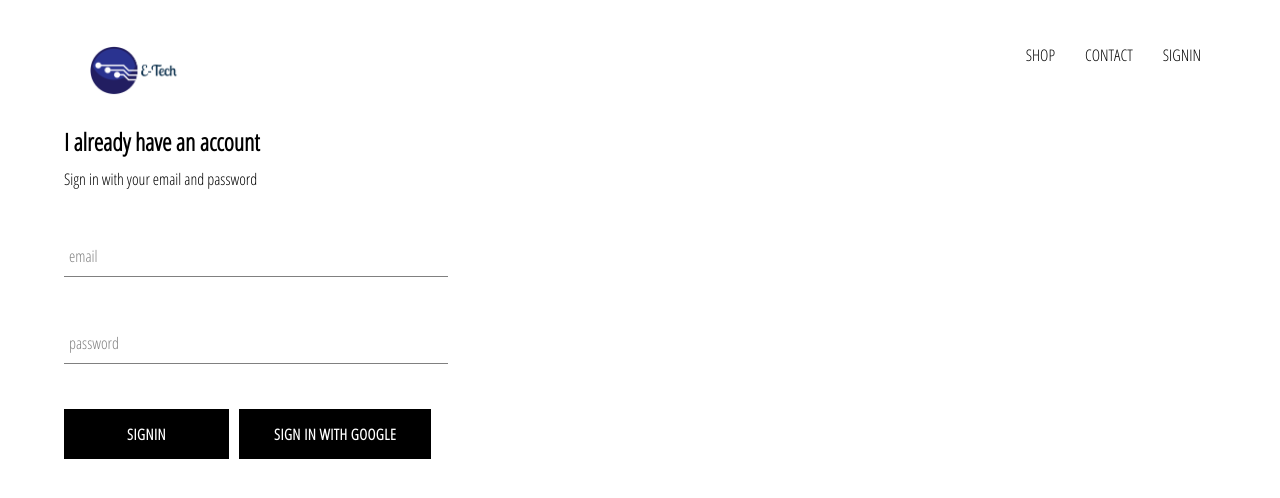
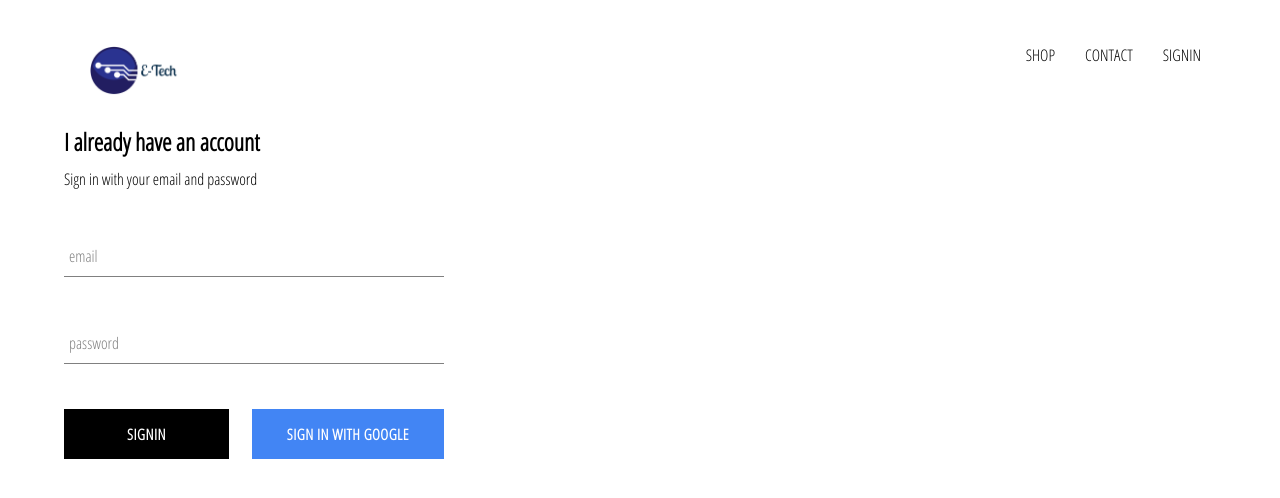
Before and after one commit to ngodi/e-tech-shop, a React (Create React App) app: page /signin in a window 1280 px wide. Shown: the top 498 px of the page. Built offline with nearby package versions, Linux system fonts and the light colour scheme; no server answers.

Commit message:
created signin and signout functionality

```diff
--- a/src/App.js
+++ b/src/App.js
@@ -1,4 +1,4 @@
-import React from 'react';
+import React,{ Component} from 'react';
 import './App.css';
 import {Route, Switch} from 'react-router-dom';
 
@@ -6,11 +6,31 @@
 import ShopPage from './pages/Shop/ShopPage';
 import Header from './components/Header/Header';
 import SignInAndSignUpPage from './pages/SignInAndSignUpPage/SignInAndSignUpPage';
+import { auth } from './firebase/firebase';
 
-function App() {
+class App extends Component {
+  constructor(props){
+    super(props);
+
+    this.state = {
+      currentUser : null,
+    }
+  }
+
+  unsubscribeFromAuth = null;
+  componentDidMount() {
+    this.unsubscribeFromAuth = auth.onAuthStateChanged(user => {
+      this.setState({ currentUser:user});
+    })
+  }
+
+  componentWillUnmount() {
+    this.unsubscribeFromAuth();
+  }
+  render(){
     return (
       <div className="App">
-      <Header />
+        <Header currentUser={this.state.currentUser} />
         <Switch>
           <Route exact path="/" component={HomePage} />
           <Route exact path="/shop" component={ShopPage} />
@@ -19,5 +39,6 @@
       </div>
     );
   }
+}
 
 export default App;
--- a/src/components/CustomButton/CustomButton.js
+++ b/src/components/CustomButton/CustomButton.js
@@ -2,8 +2,8 @@
 
 import './CustomButton.scss';
 
-const CustomButton = ({ children, ...otherProps }) => (
-    <button className="custom-button" {...otherProps}>
+const CustomButton = ({ children, isGoogleSignIn, ...otherProps }) => (
+    <button className= {`${isGoogleSignIn ? 'google-sign-in' : ""} custom-button`} {...otherProps}>
         {children}
     </button>
 )
--- a/src/components/CustomButton/CustomButton.scss
+++ b/src/components/CustomButton/CustomButton.scss
@@ -12,7 +12,6 @@
     font-family: 'Open Sans Condensed';
     font-weight: bolder;
     border: none;
-    margin-right: 10px;
     cursor: pointer;
 
     &:hover {
@@ -20,4 +19,15 @@
       color: black;
       border: 1px solid black;
     }
+
+    &.google-sign-in{
+      background-color: #4285f4;
+      color: white;
+
+      &:hover{
+        background-color: #357ae8;
+        border:none;
+      }
+
+    }
   }
--- a/src/components/Header/Header.js
+++ b/src/components/Header/Header.js
@@ -1,9 +1,11 @@
 import React from 'react';
 import { Link } from 'react-router-dom';
 
+import { auth } from '../../firebase/firebase';
+
 import './Header.scss';
 
-const Header = () => (
+const Header = ({ currentUser}) => (
     <div className="header">
         <Link className="logo-container" to="/">
             <img alt="E-TECH" src="./logo.png" width="90%"/>
@@ -15,9 +17,15 @@
             <Link className="option" to="/shop" >
                    CONTACT
             </Link>
-            <Link className="option" to="/signin" >
+
+            {
+              currentUser?
+              <div className="option" onClick = {()=> auth.signOut()}>SIGN OUT</div>
+              :
+              <Link className="option" to="/signin" >
                    SIGNIN
             </Link>
+            }
         </div>
     </div>
 )
--- a/src/components/Header/Header.scss
+++ b/src/components/Header/Header.scss
@@ -19,6 +19,7 @@
 
         .option{
             padding: 10px 15px;
+            cursor: pointer;
         }
     }
 }
--- a/src/components/SignIn/SignIn.js
+++ b/src/components/SignIn/SignIn.js
@@ -37,8 +37,10 @@
                <form onSubmit={this.handleSubmit}>
                     <FormInput handleChange={this.handleChange} label="email" type="text" name="email" value={email} required />
                     <FormInput handleChange={this.handleChange} label="password" type="password" name="password" value={password} required />
-                    <CustomButton type="submit">SIGNIN</CustomButton>
-                    <CustomButton onClick={ signInWithGoogle }>Sign in with google</CustomButton>
+                    <div className="buttons">
+                        <CustomButton type="submit">SIGNIN</CustomButton>
+                        <CustomButton onClick={ signInWithGoogle } isGoogleSignIn>Sign in with google</CustomButton>
+                    </div>
                </form>
 
            </div>
--- a/src/components/SignIn/SignIn.scss
+++ b/src/components/SignIn/SignIn.scss
@@ -1,5 +1,5 @@
 .signin{
-    width:30vw;
+    width:380px;
     display: flex;
     flex-direction: column;
 
@@ -7,3 +7,8 @@
         margin: 10px 0;
     }
 }
+
+.buttons{
+    display: flex;
+    justify-content: space-between;
+}
```
Lines whose indentation alone changed are shown as unchanged.
